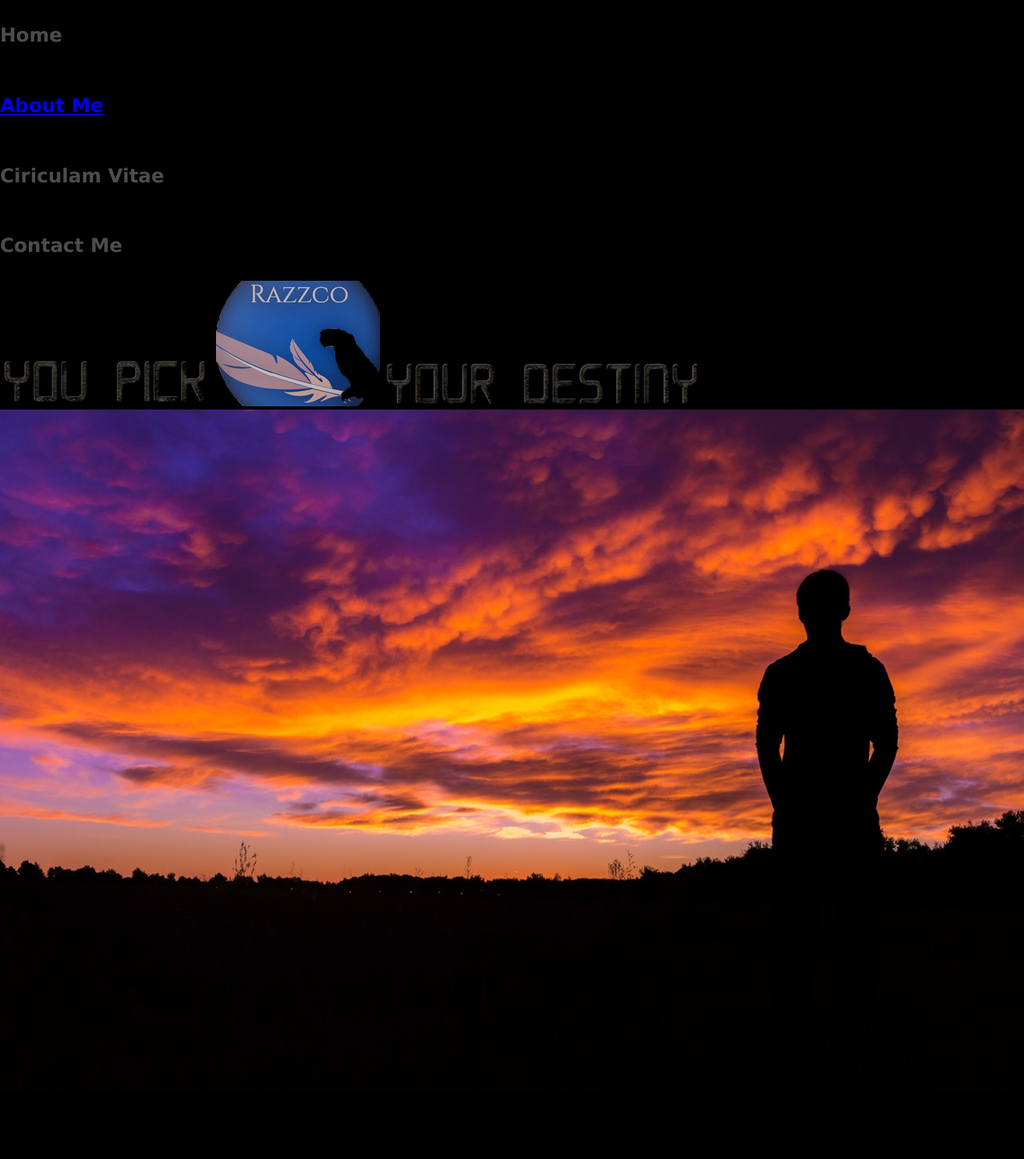
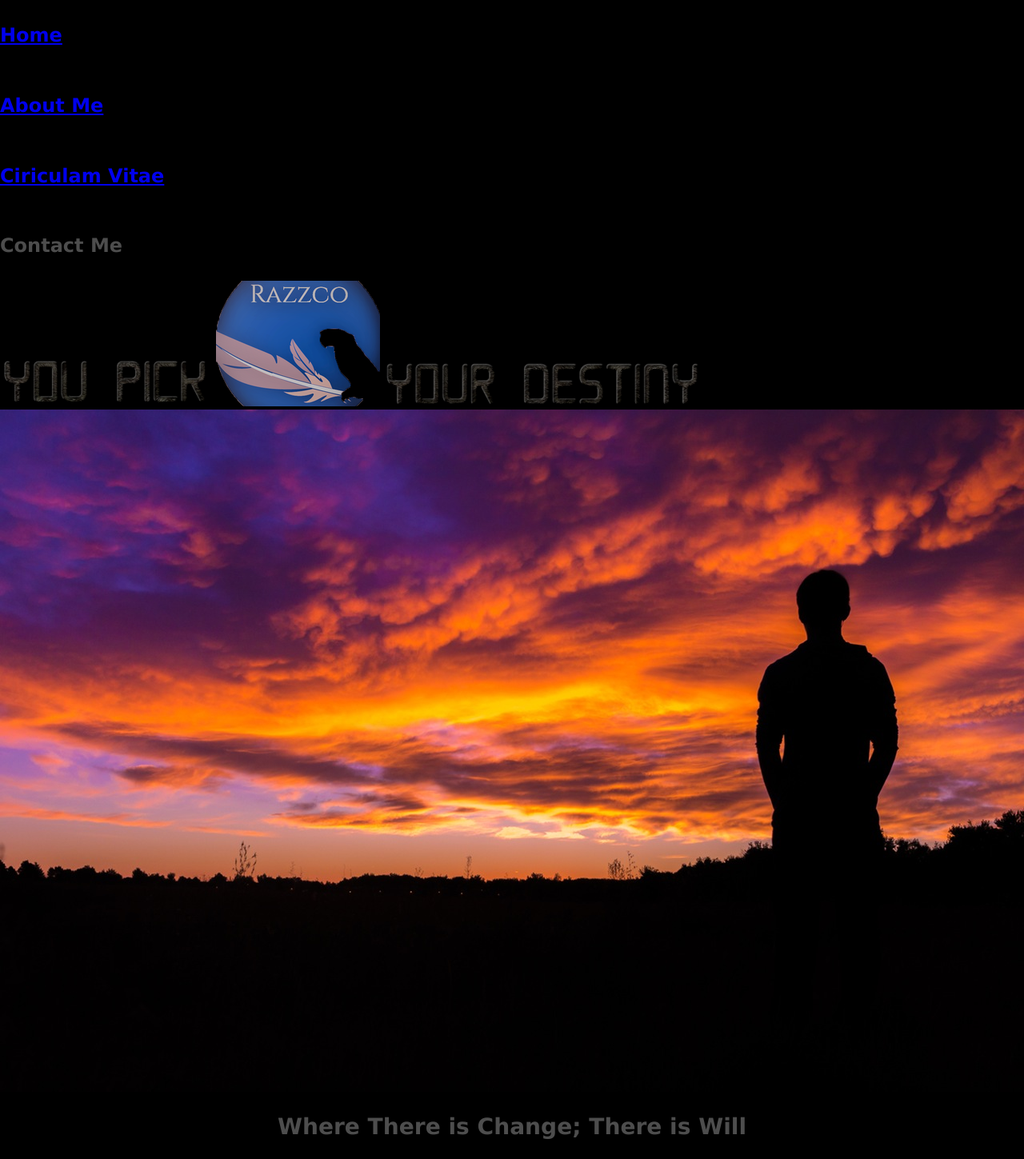
Before and after one commit to mohamedmeah/csy1018-assign1, a plain HTML site: page index.html in a window 1280 px wide. Shown: the whole page at 80% size. Before the commit the page ends 1371 px from the top, so only its background shows below. Drawn offline with Linux system fonts and the light colour scheme.

Commit message:
Updated Website design and added cv.html

```diff
--- a/index.html
+++ b/index.html
@@ -13,7 +13,7 @@
 
   <div class="call-outs-container">
     <div class="call-out">
-      <h4>Home</h4>
+      <h4><a href="index.html">Home</a></h4>
 
     </div>
 
@@ -24,7 +24,7 @@
     </div>
 
     <div class="call-out">
-      <h4>Ciriculam Vitae</h4>
+      <h4><a href="cv.html">Ciriculam Vitae</a></h4>
 
     </div>
 
@@ -100,6 +100,17 @@
 </container_layout>
 
 
+<footer class="footer">
+
+<h3>Where There is Change; There is Will</h3>
+
+
+</footer>
+
+<useful_links class="useful_links">
+
+
+</useful_links>
 
 
 
```
